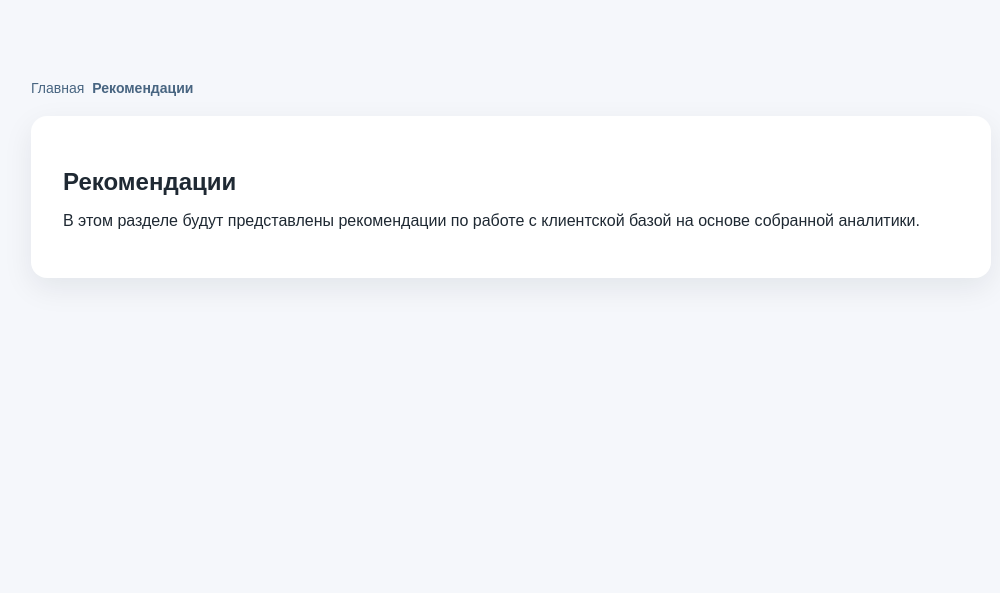
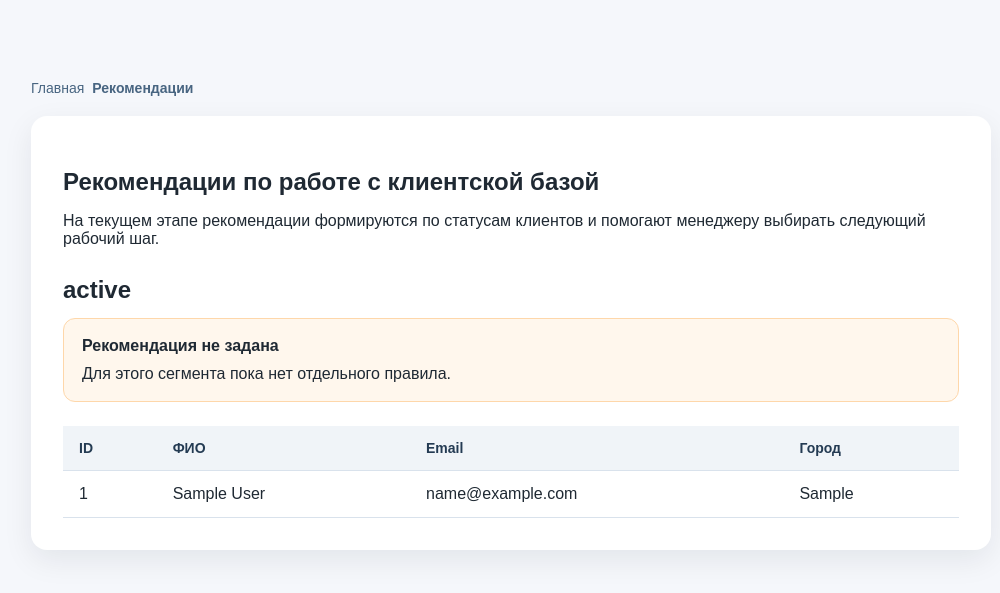
Before and after one commit to d15944343-a11y/bitrix24-resource, a Flask app: page /recommendations in a window 1280 px wide. Shown: the part 89-682 px from the top of the page, without its empty margins (129-1129 px from the left). Run offline with Flask 3, Linux system fonts and the light colour scheme; tables that the repository leaves empty hold one stand-in row (values such as "Sample post").

Commit message:
Добавил базовые рекомендации по сегментам клиентов

```diff
--- a/app/routes.py
+++ b/app/routes.py
@@ -611,8 +611,38 @@ def admin_user_detail(user_id: int):
 
 @main_bp.route("/recommendations")
 def recommendations():
+    clients = Client.query.order_by(Client.status.asc(), Client.full_name.asc()).all()
+    recommendation_rules = {
+        "Новый": {
+            "title": "Связаться с новым клиентом в приоритетном порядке",
+            "description": "Для новых клиентов важно быстро выполнить первый контакт и уточнить потребности.",
+        },
+        "В работе": {
+            "title": "Контролировать текущие переговоры",
+            "description": "По клиентам в работе рекомендуется регулярно обновлять статус и фиксировать следующий шаг.",
+        },
+        "Постоянный": {
+            "title": "Поддерживать лояльность и предлагать дополнительные услуги",
+            "description": "Постоянным клиентам полезно предлагать повторные продажи и персональные предложения.",
+        },
+        "Неактивный": {
+            "title": "Запустить сценарий возврата клиента",
+            "description": "Для неактивных клиентов стоит подготовить реактивационное предложение или персональное касание.",
+        },
+        "Импортирован из Bitrix24": {
+            "title": "Проверить полноту импортированных данных",
+            "description": "После импорта рекомендуется уточнить контактные данные и назначить дальнейший статус работы.",
+        },
+    }
+
+    grouped_clients = {}
+    for client in clients:
+        grouped_clients.setdefault(client.status, []).append(client)
+
     return render_template(
         "recommendations.html",
+        grouped_clients=grouped_clients,
+        recommendation_rules=recommendation_rules,
         breadcrumbs=[
             {"title": "Главная", "endpoint": "main.index"},
             {"title": "Рекомендации"},
--- a/app/static/css/style.css
+++ b/app/static/css/style.css
@@ -240,6 +240,18 @@ body {
     margin-bottom: 14px;
 }
 
+.recommendation-card {
+    margin-bottom: 16px;
+    padding: 18px;
+    border-radius: 12px;
+    background-color: #fff7ed;
+    border: 1px solid #fed7aa;
+}
+
+.recommendation-card p {
+    margin: 10px 0 0;
+}
+
 .breadcrumbs {
     display: flex;
     flex-wrap: wrap;
--- a/app/templates/recommendations.html
+++ b/app/templates/recommendations.html
@@ -4,7 +4,40 @@
 
 {% block content %}
 <section class="card">
-    <h1>Рекомендации</h1>
-    <p>В этом разделе будут представлены рекомендации по работе с клиентской базой на основе собранной аналитики.</p>
+    <h1>Рекомендации по работе с клиентской базой</h1>
+    <p>На текущем этапе рекомендации формируются по статусам клиентов и помогают менеджеру выбирать следующий рабочий шаг.</p>
+
+    {% for status, clients in grouped_clients.items() %}
+    <div class="segment-block">
+        <h2>{{ status }}</h2>
+        <div class="recommendation-card">
+            <strong>{{ recommendation_rules.get(status, {}).get('title', 'Рекомендация не задана') }}</strong>
+            <p>{{ recommendation_rules.get(status, {}).get('description', 'Для этого сегмента пока нет отдельного правила.') }}</p>
+        </div>
+
+        <div class="table-wrap">
+            <table class="data-table">
+                <thead>
+                    <tr>
+                        <th>ID</th>
+                        <th>ФИО</th>
+                        <th>Email</th>
+                        <th>Город</th>
+                    </tr>
+                </thead>
+                <tbody>
+                    {% for client in clients %}
+                    <tr>
+                        <td>{{ client.id }}</td>
+                        <td>{{ client.full_name }}</td>
+                        <td>{{ client.email }}</td>
+                        <td>{{ client.city }}</td>
+                    </tr>
+                    {% endfor %}
+                </tbody>
+            </table>
+        </div>
+    </div>
+    {% endfor %}
 </section>
 {% endblock %}
```
